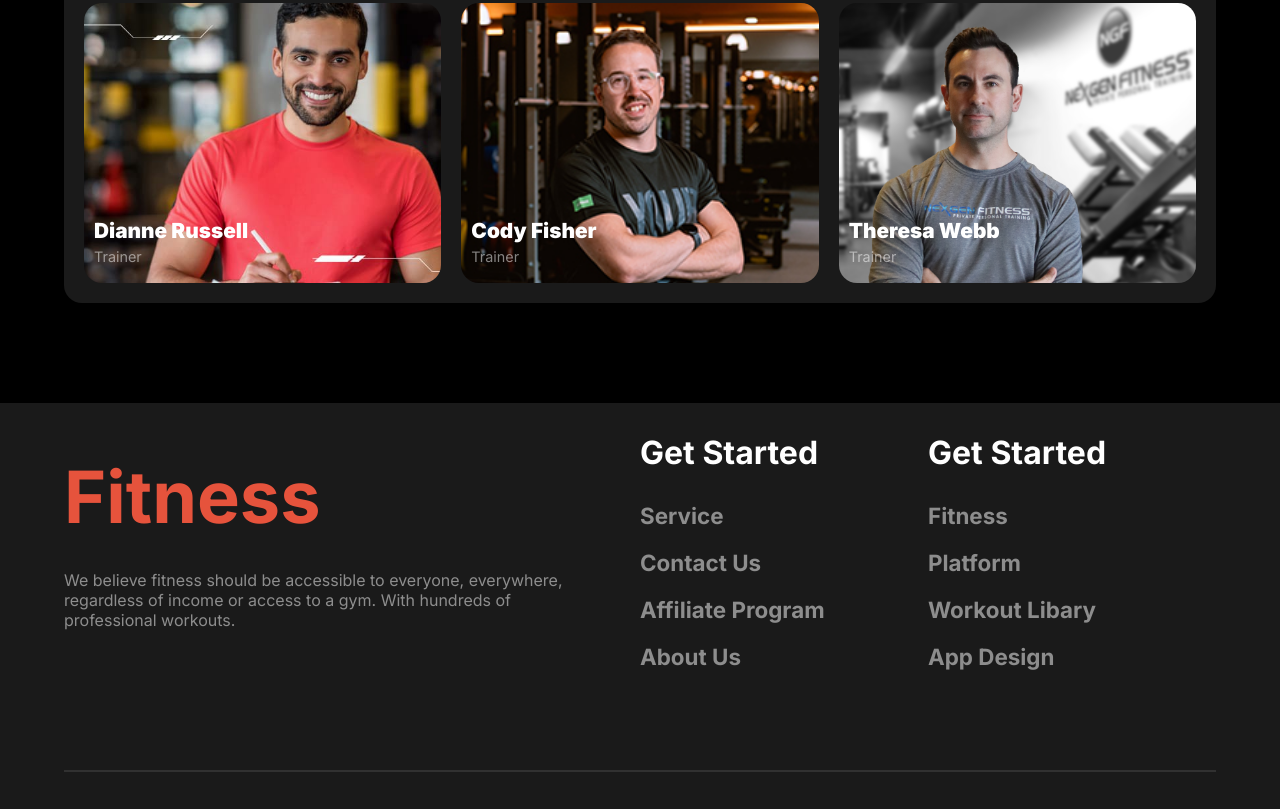
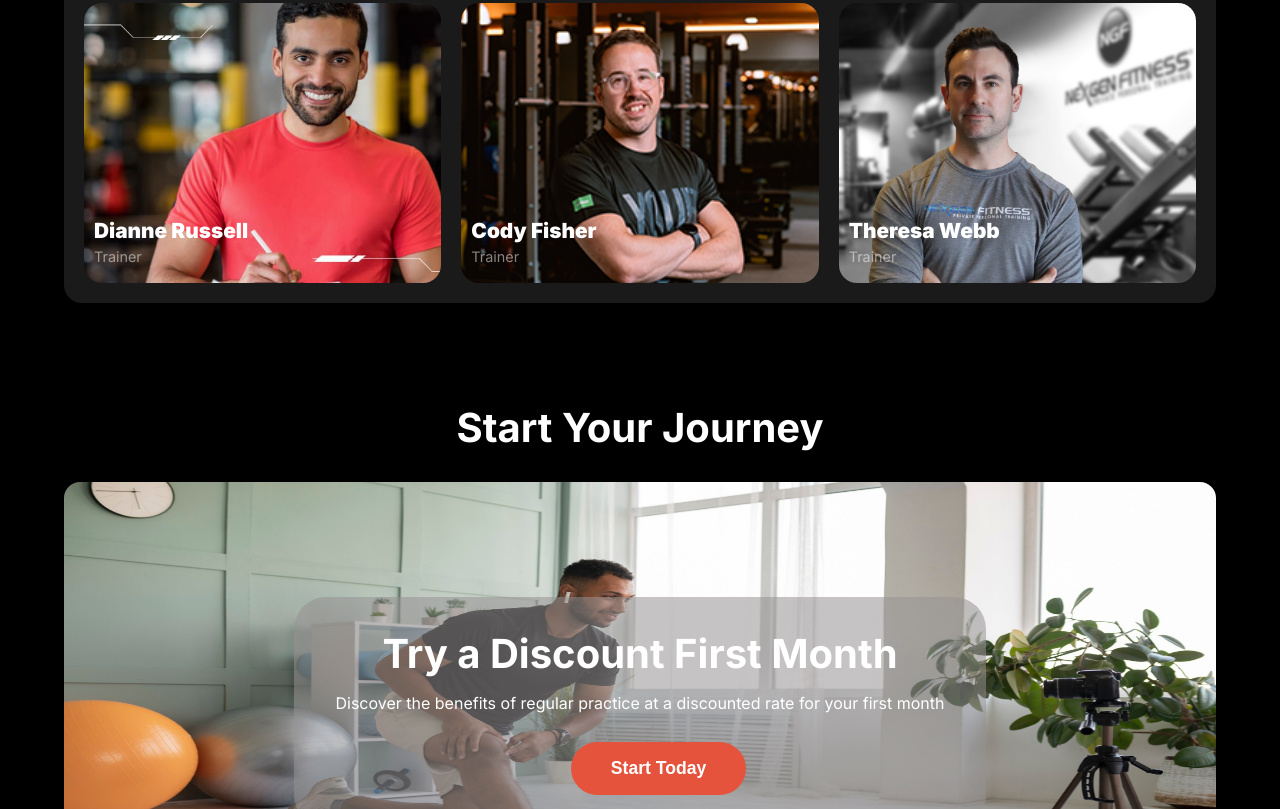
Before and after one commit to DilrubaShondha/fitness-center, a plain HTML site: page index.html in a window 1280 px wide. Shown: the part 3057-3866 px from the top of the page. Drawn offline with Linux system fonts and the light colour scheme.

Commit message:
some update code commit

```diff
--- a/index.html
+++ b/index.html
@@ -193,6 +193,19 @@
         </div>
 </section>
 <!-- team section ends here -->
+<!-- discount section starts here -->
+<section class="discount">
+    <h1 class="discount-title text-center">Start Your Journey</h1>
+    <div class="discount-image">
+        <img src="./images/exercise1.jpg" alt="">
+        <div class="discount-text">
+            <h1 class="discount-title text-center">Try a Discount First Month</h1>
+            <p class="para-content text-center">Discover the benefits of regular practice at a discounted rate for your first month</p>
+            <button class="btn-primary">Start Today</button>
+        </div>
+    </div>
+</section>
+<!-- discount section ends here -->
 <!-- footer starts here -->
 <footer>
     <div class="footer-container">
--- a/style.css
+++ b/style.css
@@ -244,11 +244,13 @@ body {
   margin-top: 100px;
 }
 .extra-mile-text {
-  width: 60%;
+  width: 65%;
   padding-left: 50px;
   padding-top: 40px;
   padding-bottom: 30px;
-  padding-right: 20px;
+}
+.extra-mile-text .para-content{
+  width: 80%;
 }
 .extra-mile-image {
   width: 40%;
@@ -406,7 +408,47 @@ input, select {
   padding-left: 10px;
   padding-top: 5px;
 }
-
+/* team section ends here */
+/* discount section starts here */
+.discount {
+  width: 90%;
+  margin: 0 auto;
+  margin-bottom: 100px;
+}
+.discount-image{
+  height: 460px;
+  position: relative;
+  margin-top: 30px;
+}
+.discount-image img{
+  width: 100%;
+  height: 100%;
+  border-radius: 1rem;
+}
+.discount-text{
+  background: rgba(151, 147, 147, 0.54);
+  width: 60%;
+  color: white;
+  height: 50%;
+  margin: 0 auto;
+  position: absolute;
+  top: 25%;
+  left: 20%;
+  padding-top: 2rem;
+  border-radius: 2rem;
+}
+.discount-title{
+  font-size: 2.5rem;
+  color: white;
+}
+.discount .para-content{
+  color: white;
+  margin-bottom: 1.8rem;
+}
+.discount .btn-primary{
+  margin-left: 40%;
+}
+/* discount section ends here */
 /* footer section starts here */
 footer {
   background-color: rgba(255, 255, 255, 0.1);
@@ -482,7 +524,6 @@ footer hr {
   line-height: 24px;
 }
 /* navbar starts here */
-
 .nav-links {
   display: none;
 }
@@ -553,7 +594,6 @@ footer hr {
   font-size: 2rem;
 }
 /*habit section responsive ends*/
-
 /*milege section responsive starts*/
 .extra-mile{
   flex-direction: column;
@@ -615,9 +655,28 @@ form{
   .team-container{
     grid-template-columns: repeat(1, 1fr);
   }
-
 /*team section responsive done*/
-
+/* discount section responsive starts */
+.discount-text{
+  width: 90%;
+  height: 60%;
+  top: 20%;
+  left: 5%;
+  padding-top: 2rem;
+  border-radius: 2rem;
+}
+.discount-title{
+  font-size: 2rem;
+}
+.discount .para-content{
+  margin-bottom: 1.8rem;
+}
+.discount .btn-primary{
+  margin-left: 32%;
+  padding: 15px;
+  border-radius: 1rem;
+}
+/* discount section ends */
 /*footer section responsive starts*/
   footer{
     width: 100%;
@@ -635,5 +694,4 @@ form{
     font-size: 1.5rem;
   }
 /*footer section responsive done*/
-
 }
```
Also changed, not shown: images/gym.jfif (added), images/gym.jpg (added).
